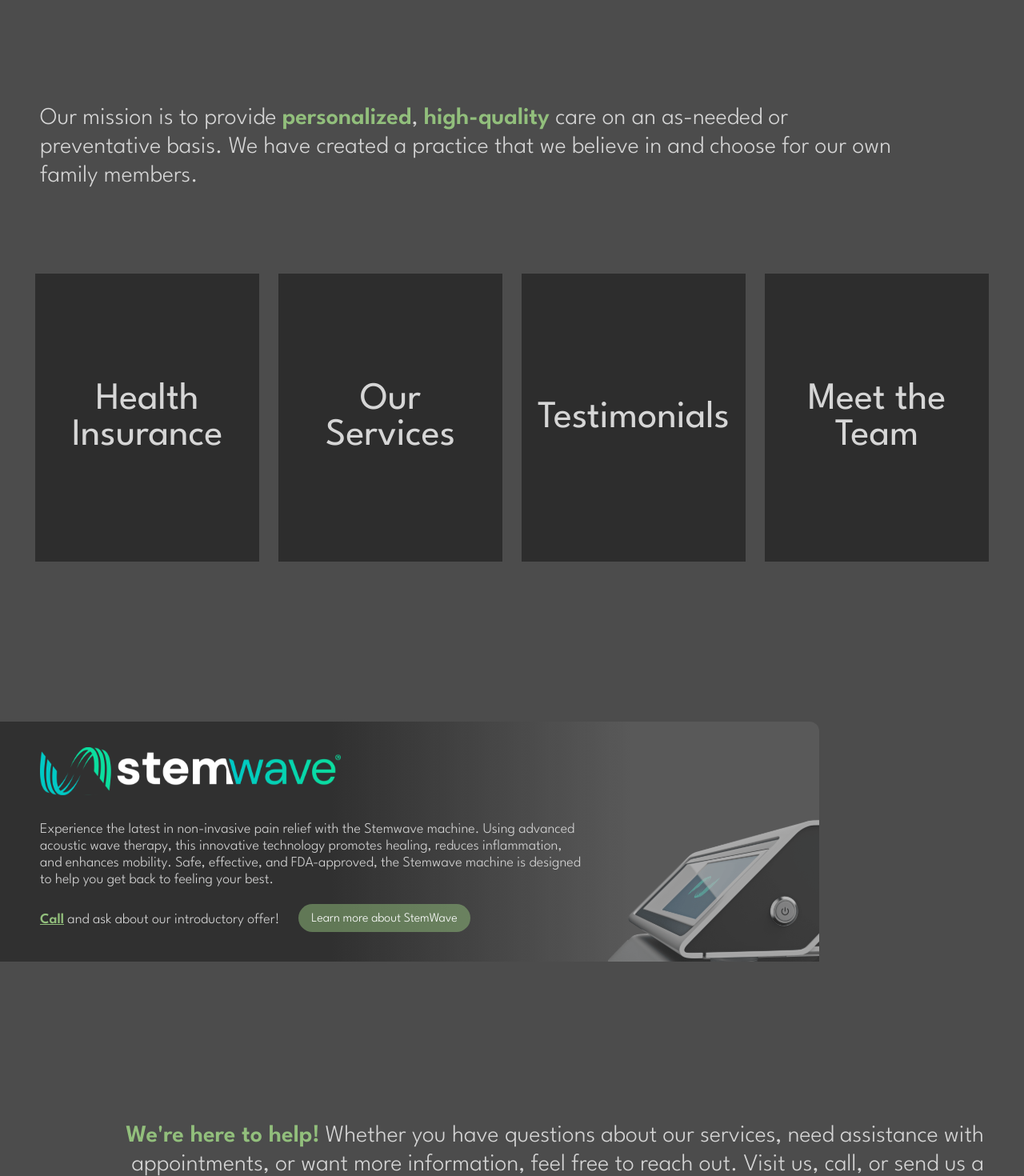
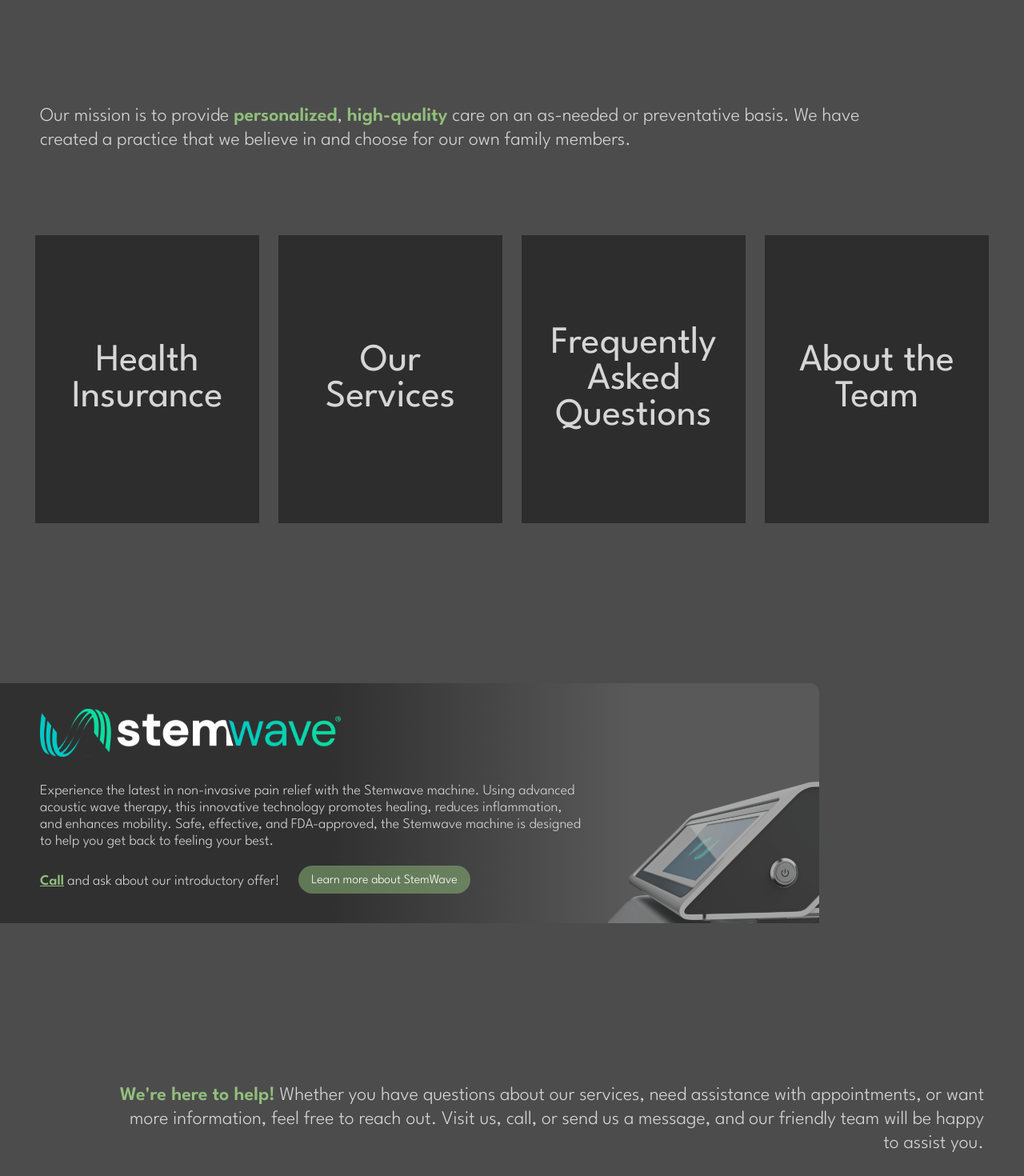
Before and after one commit to jkamandy/AcupunctureAndMedicalCenter, a React (Vite) app in the folder acu-frontend/: page / in a window 1280 px wide. Shown: the part 820-2290 px from the top of the page at 80% size. Built offline with nearby package versions, Linux system fonts and the light colour scheme.

Commit message:
fixed width, added banner to contact page

```diff
--- a/acu-frontend/src/components/Contact/Contact.jsx
+++ b/acu-frontend/src/components/Contact/Contact.jsx
@@ -14,7 +14,7 @@ const Contact = ({ title, body, images }) => {
       {/* <div className="flex flex-col"> */}
       <div
         id="Contact"
-        className={`relative flex h-auto w-[80%] rounded-lg bg-multi-gradient p-8 hover:bg-opacity-50 hover:[transition:color_0.3s_ease-in-out;]`}
+        className={`relative flex h-auto w-[1200px] rounded-lg bg-multi-gradient p-8 hover:bg-opacity-50 hover:[transition:color_0.3s_ease-in-out;]`}
       >
         <div className="flex w-1/2 items-center justify-center">
           <div className="flex flex-col items-center justify-center">
--- a/acu-frontend/src/pages/Contact/Contact.jsx
+++ b/acu-frontend/src/pages/Contact/Contact.jsx
@@ -2,6 +2,7 @@ import React from 'react';
 import { useEffect, useState, useRef } from 'react';
 import Navbar from '../../components/Navbar/Navbar';
 import AMCbg from '../../assets/acu-bg-sample.svg';
+import AMCbanner from '../../assets/acu-banner-light.svg';
 import AMCbgVideo from '../../assets/videos/bg-video.mp4';
 import Footer from '../../components/Footer/Footer';
 import Contact from '../../components/Contact/Contact';
@@ -104,7 +105,7 @@ const ContactPage = () => {
             id="Contact"
           >
             <Contact />
-            <div className="flex w-[80%] items-center justify-center">
+            <div className="flex w-[1200px] items-center justify-center">
               <span className="z-10 mt-5 font-spartan text-[18px] font-light text-[#D6D6D6]">
                 Acupuncture and Medical Center can be reached during normal
                 business hours by phone. If you have a medical emergency, please
@@ -113,6 +114,9 @@ const ContactPage = () => {
                 free to contact us during normal business hours by phone or send
                 us an email and we will respond within one business day.
               </span>
+            </div>
+            <div className="mt-[100px]">
+              <img className="scale-125" src={AMCbanner}></img>
             </div>
           </div>
           <div className="relative flex">
--- a/acu-frontend/src/pages/Home/Home.jsx
+++ b/acu-frontend/src/pages/Home/Home.jsx
@@ -161,7 +161,7 @@ const Home = () => {
         <div className="flex flex-col justify-start text-[#D6D6D6]">
           {/* ---- Mission Statement + Nav Cards ---- */}
           <div className="relative ml-[50px] mt-[150px] w-[1090px]">
-            <span className="font-spartan text-[30px] font-light leading-[36px] text-[#D6D6D6]">
+            <span className="font-spartan text-[24px] font-light leading-[30px] text-[#D6D6D6]">
               Our mission is to provide{' '}
               <span className="font-semibold text-[#92BF7C]">personalized</span>
               ,{' '}
@@ -176,8 +176,8 @@ const Home = () => {
               cardsInfoFirst={{
                 'Health Insurance': ['/'],
                 'Our Services': ['/OurServices'],
-                Testimonials: ['/'],
-                'Meet the Team': ['/'],
+                'Frequently Asked Questions': ['/FAQ'],
+                'About the Team': ['/About'],
               }}
             />
           </div>
@@ -190,7 +190,7 @@ const Home = () => {
 
           <div className="mr-[50px] flex justify-end text-end">
             <div className="relative ml-[50px] w-[1090px]">
-              <span className="font-spartan text-[30px] font-light leading-[36px] text-[#D6D6D6]">
+              <span className="font-spartan text-[24px] font-light leading-[30px] text-[#D6D6D6]">
                 <span className="font-semibold text-[#92BF7C]">
                   We're here to help!
                 </span>{' '}
@@ -204,7 +204,7 @@ const Home = () => {
 
           {/* ---- Contact ---- */}
           <div
-            className="my-[200px] flex flex-col items-center justify-center"
+            className="my-[120px] flex flex-col items-center justify-center"
             id="Contact"
           >
             <Contact />
--- a/acu-frontend/src/pages/MeetTheTeam/MeetTheTeam.jsx
+++ b/acu-frontend/src/pages/MeetTheTeam/MeetTheTeam.jsx
@@ -122,7 +122,7 @@ const MeetTheTeam = () => {
               page, and we will be delighted to answer any questions that have
               not been answered for you through our site.
             </span>
-            <div className="mt-10">
+            <div className="mt-[100px]">
               <img className="scale-125" src={AMCbanner}></img>
             </div>
           </div>
```
